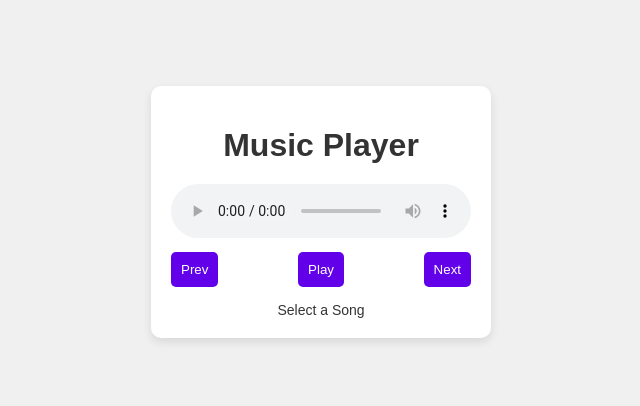
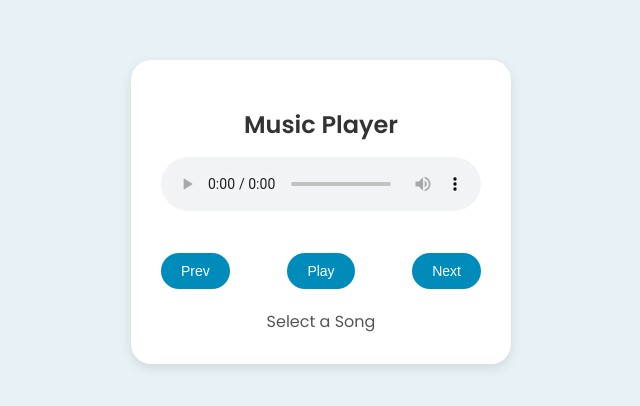
Before and after one commit to 1505494529/music-player, a plain HTML site: page index.html in a window 1280 px wide. Shown: the part 188-594 px from the top of the page, without its empty margins (319-959 px from the left). Drawn offline with Linux system fonts and the light colour scheme; no server answers.

Commit message:
Signed-off-by: 许家威-B34732 <xujw02@youdao>

```diff
--- a/index.html
+++ b/index.html
@@ -5,6 +5,7 @@
     <meta name="viewport" content="width=device-width, initial-scale=1.0">
     <title>Music Player</title>
     <link rel="stylesheet" href="styles.css">
+    <link href="https://fonts.googleapis.com/css2?family=Poppins:wght@300;400;500;600&display=swap" rel="stylesheet">
 </head>
 <body>
     <div class="player">
--- a/styles.css
+++ b/styles.css
@@ -1,53 +1,70 @@
 body {
-    font-family: 'Arial', sans-serif;
-    background-color: #f0f0f0;
+    font-family: 'Poppins', sans-serif;
+    background-color: #e8f1f5;
     display: flex;
     justify-content: center;
     align-items: center;
     height: 100vh;
     margin: 0;
+    color: #333;
 }
 
 .player {
     background-color: #fff;
-    padding: 20px;
-    border-radius: 10px;
-    box-shadow: 0 4px 10px rgba(0, 0, 0, 0.1);
+    padding: 30px;
+    border-radius: 20px;
+    box-shadow: 0 4px 12px rgba(0, 0, 0, 0.1);
     text-align: center;
-    width: 300px;
+    width: 320px;
+    transition: box-shadow 0.3s ease;
+}
+
+.player:hover {
+    box-shadow: 0 6px 16px rgba(0, 0, 0, 0.15);
 }
 
 h1 {
-    margin-bottom: 20px;
+    margin-bottom: 15px;
+    font-weight: 600;
     color: #333;
+    font-size: 24px;
 }
 
 audio {
     width: 100%;
-    margin-bottom: 10px;
+    margin-bottom: 15px;
 }
 
 .controls {
     display: flex;
     justify-content: space-between;
+    margin-top: 20px;
 }
 
 button {
-    background-color: #6200ea;
+    background-color: #008cba;
     border: none;
     color: white;
-    padding: 10px;
-    border-radius: 5px;
+    padding: 10px 20px;
+    border-radius: 50px;
     cursor: pointer;
-    transition: background-color 0.3s ease;
+    font-size: 14px;
+    transition: background-color 0.3s ease, transform 0.2s;
+    outline: none;
 }
 
 button:hover {
-    background-color: #3700b3;
+    background-color: #005f75;
+    transform: scale(1.05);
+}
+
+button:active {
+    transform: scale(0.95);
 }
 
 #songTitle {
-    margin-top: 15px;
-    font-size: 14px;
-    color: #333;
+    margin-top: 20px;
+    font-size: 16px;
+    color: #555;
+    font-weight: 400;
 }
```
